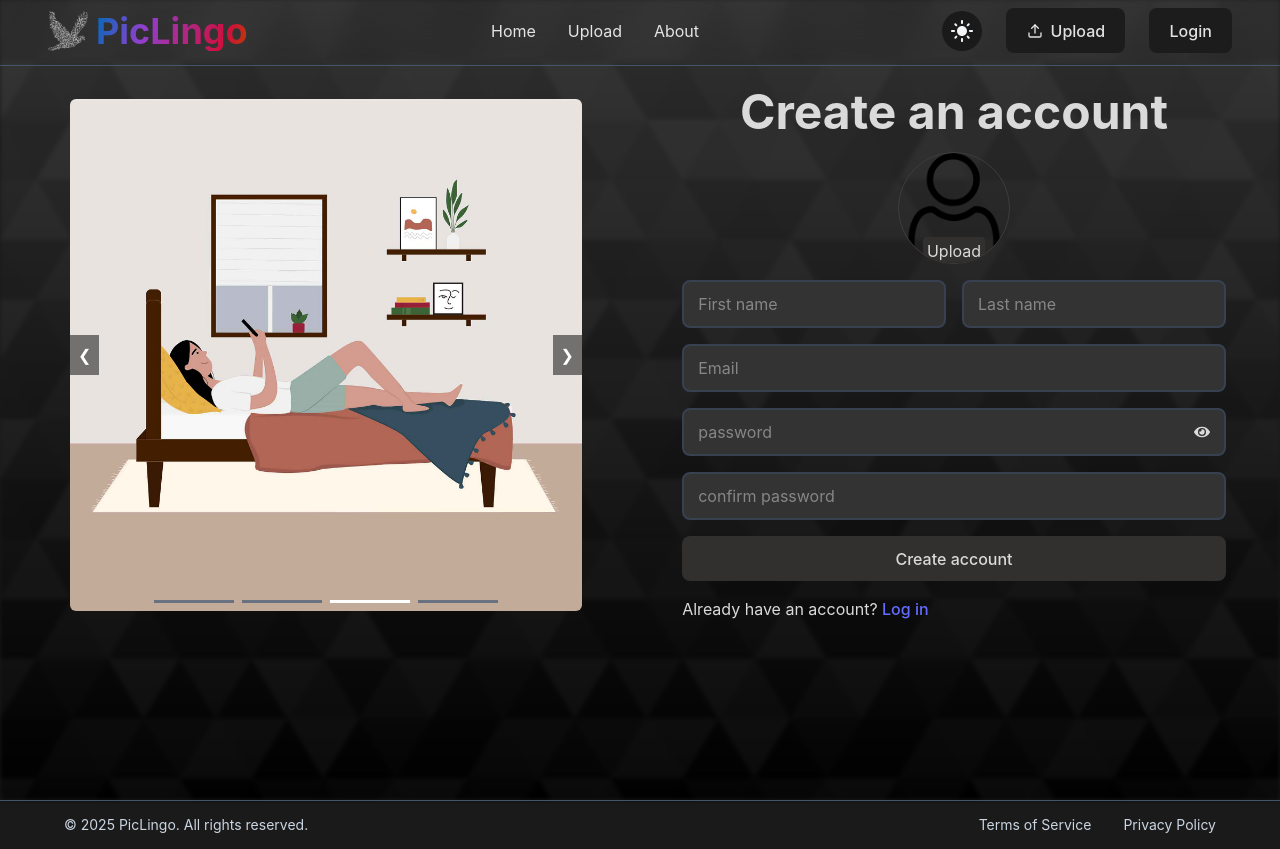
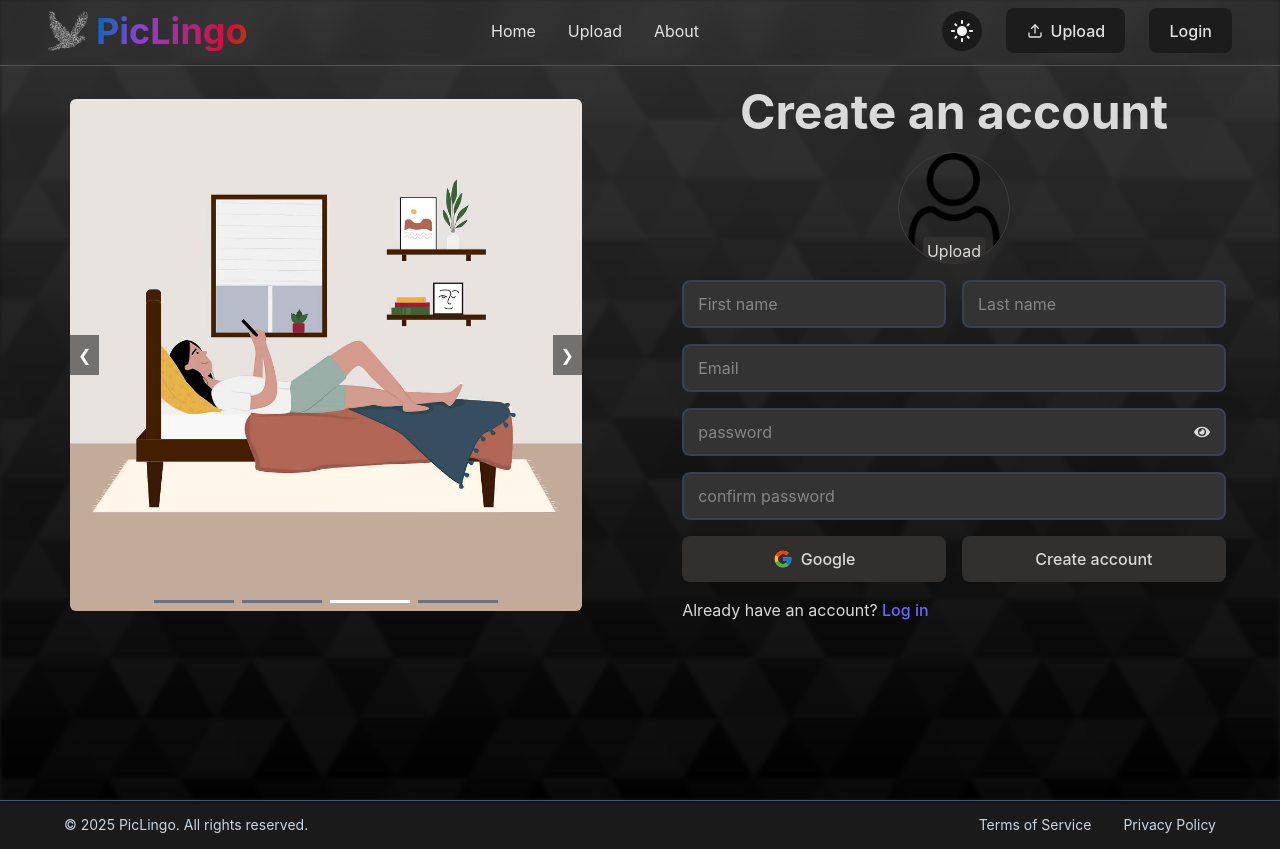
Before and after one commit to pratham18nov/ai-caption-app, a React (Vite) app in the folder client/: page /signup in a window 1280 px wide. Built offline with nearby package versions, Linux system fonts and the light colour scheme.

Commit message:
added readme

```diff
--- a/client/src/pages/Login.jsx
+++ b/client/src/pages/Login.jsx
@@ -9,6 +9,7 @@ import imgWelcome from '../assets/welcome-2.jpg'
 import SummaryApi from '../helpers/SummaryApi'
 import { toast } from 'react-toastify'
 import { UserContext } from '../context/UserContext'
+import { FcGoogle } from 'react-icons/fc'
 
 const Login = () => {
     const [loading, setLoading] = useState(false)
@@ -101,11 +102,18 @@ const Login = () => {
                         </label>
                         <Link to={'/forgot-password'} className='underline text-blue-400 text-right -mt-2 mb-2'>forgot password?</Link>
                         {/* <input placeholder='confirm password' type='password' name='confirmPassword' required value={data.confirmPassword} onChange={handleOnChange} className='input-field' /> */}
-                        { loading ? (
-                            <span className='btn text-center'>Logging in...</span>
-                        ) : (
-                            <button className='btn'>Log In</button>
-                        )}
+
+                        <div className='w-full flex gap-4'>
+                            <div className='btn w-1/2 flex gap-2 items-center justify-center text-lg'>
+                                <i className='text-xl'><FcGoogle/></i>
+                                <spapn>Google</spapn>
+                            </div>
+                            { loading ? (
+                                <span className='btn w-1/2 text-center'>Logging in...</span>
+                            ) : (
+                                <button className='btn w-1/2'>Log In</button>
+                            )}
+                        </div>
                         {/* <button className='btn'>{loading ? "Logging in ..." : "Log In"}</button> */}
                     </form>
 
--- a/client/src/pages/SignUp.jsx
+++ b/client/src/pages/SignUp.jsx
@@ -143,11 +143,18 @@ const SignUp = () => {
                             {error && <p className='text-red-400 -mt-4 text-sm ml-2'>{error}</p>}
                         <input placeholder='confirm password' type='password' name='confirmPassword' required value={data.confirmPassword} onChange={handleOnChange} className='input-field' />
                         {/* <button className='btn'> {loading ? "Creating" : "Create account"} </button> */}
-                        { loading ? (
-                            <span className='btn text-center'>Creating...</span>
-                        ) : (
-                            <button className='btn'>Create account</button>
-                        )}
+
+                        <div className='w-full flex gap-4'>
+                            <div className='btn w-1/2 flex gap-2 items-center justify-center text-lg'>
+                                <i className='text-xl'><FcGoogle/></i>
+                                <spapn>Google</spapn>
+                            </div>
+                            { loading ? (
+                                <span className='btn w-1/2 text-center'>Creating...</span>
+                            ) : (
+                                <button className='btn w-1/2'>Create account</button>
+                            )}
+                        </div>
                     </form>
 
                     {/* <div className='w-full flex flex-col items-center justify-center my-2'>
```
Also changed, not shown: 1 other file (tests, documents, lock files or other folders).
